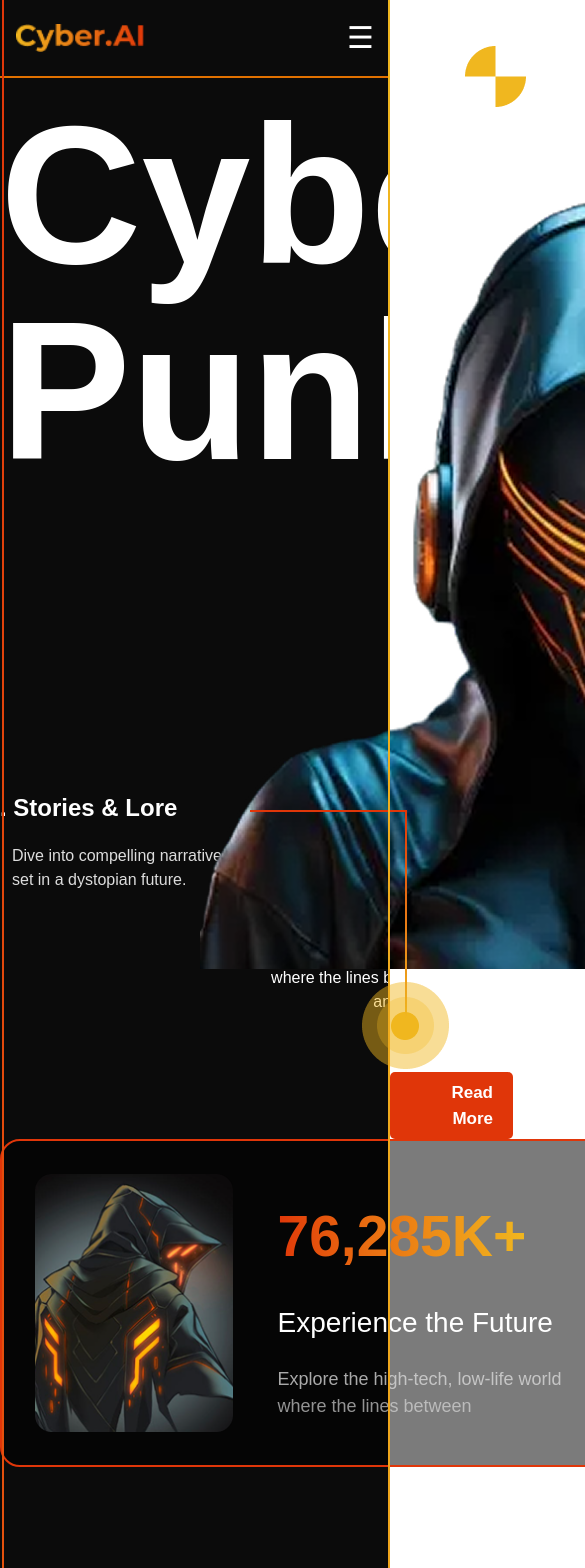
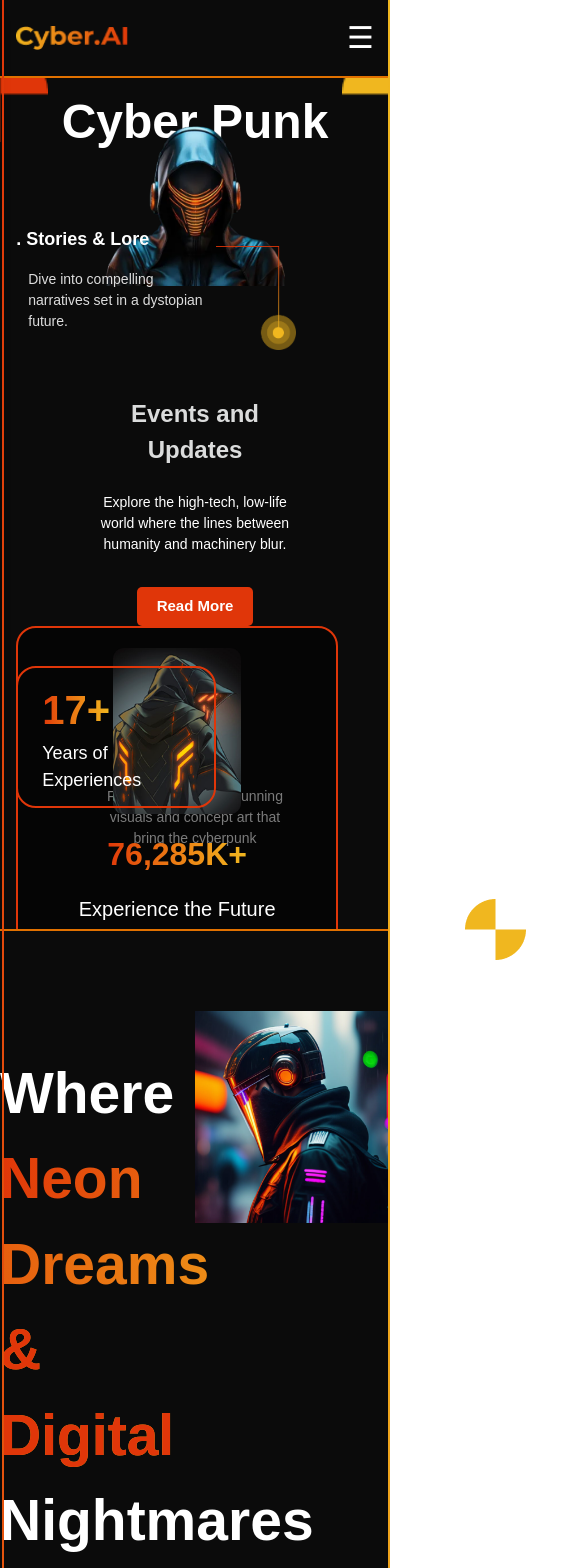
Before and after one commit to Mostofa-zaman/Cyber-Punk, a Next.js app: page / in a window 390 px wide. Shown: the top 1568 px of the page, 585 px wide, since content can reach past the window. Built offline with nearby package versions, Linux system fonts and the light colour scheme.

Commit message:
refactor(banner): make layout fully responsive without changing design

```diff
--- a/components/Banner.jsx
+++ b/components/Banner.jsx
@@ -1,168 +1,142 @@
-
-import React from 'react'
-
+import React from "react";
 
 const Banner = () => {
-    return (
+  return (
+    <section className="bg-[#0B0B0B] text-white border-t-2 border-amber-600 pb-20 lg:pb-[100px] overflow-hidden">
+      <div className="max-w-[1320px] w-11/12 mx-auto relative group">
 
-        <section className=' bg-[#0B0B0B]  text-white  border-t-2 border-amber-600 pb-[100px] '>
+        {/* Decorative Images */}
+        <img
+          className="absolute -left-16 lg:-left-34 -top-8 w-24 lg:w-auto"
+          src="/grouptwo.png"
+          alt=""
+        />
+        <img
+          className="absolute -right-16 lg:-right-34 -top-8 w-24 lg:w-auto"
+          src="/groupthree.png"
+          alt=""
+        />
 
-            <div className='max-w-[1320px] mx-auto relative group '>
-                <img className="absolute -left-34 -top-8" src="/grouptwo.png" alt="" />
-                <img className="absolute -right-34 -top-8" src="/groupthree.png" alt="" />
-                <div className=" pt-20 absolute">
-                    <img src="/bannerimg.png" alt="Cyberpunk Banner" className="mx-auto max-w-fit  w-[862px] h-[811px] ml-50" />
-                </div>
+        {/* Hero Image */}
+        <div className="pt-10 lg:pt-20 absolute left-1/2 -translate-x-1/2 lg:left-auto lg:translate-x-0">
+          <img
+            src="/bannerimg.png"
+            alt="Cyberpunk Banner"
+            className="mx-auto w-[320px] sm:w-[500px] md:w-[650px] lg:w-[862px] h-auto lg:h-[811px] lg:ml-50"
+          />
+        </div>
 
-                <div className=' '>
-                    <div className=" pt-5">
-                        <h1 className='text-[196px] text-white font-bold leading-none text-center ' >Cyber Punk</h1>
-                    </div>
+        {/* Heading */}
+        <div className="pt-5">
+          <h1 className="text-[48px] sm:text-[80px] md:text-[120px] lg:text-[196px] font-bold leading-none text-center">
+            Cyber Punk
+          </h1>
+        </div>
 
-                    <div className="flex justify-between">
-                        <div className="pt-[300px] flex">
-                            <div className="">
-                                <h4 className='font-semibold text-[24px] pb-[18px]'>. Stories & Lore</h4>
-                                <p className='font-medium text-[16px] text-[#DDDDDD] w-[250px] pl-3'>Dive into compelling narratives set in a dystopian future.</p>
-                            </div>
-                            <div className="">
-                                <img src='/groupone.png' alt='group' className='absolute pt-5 ' />
-                            </div>
-                        </div>
+        {/* Top Content */}
+        <div className="flex flex-col lg:flex-row justify-between">
 
-                        <div className="pt-[300px]">
-                            <h4 className='font-semibold text-[36px]  text-end text-[#feffffdb]'>Events and <br />Updates</h4>
-
-                            <p className='w-[263px] text-end pt-11 pb-[58px]'> Explore the high-tech, low-life world where the lines between humanity and machinery blur.</p>
-                            <button className='bg-[#E03609] hover:bg-[#F0B71F]  rounded-[5px] px-5  py-2 text-end items-end ml-35'>
-                                <a className='font-semibold text-[17px] text-end items-end ' href="">Read More</a>
-                            </button>
-
-                        </div>
-                    </div>
-
-                </div>
-                <div className="">
-
-                    <div className="">
-                        <div className=" flex  bg-[#00000084] absolute w-[655px] h-[328px] p-[33px] border-2 border-[#E03609] rounded-[20px] ">
-                            <img src="/bannercard.png" alt="" />
-                            <div className=" px-11 py-5  ">
-                                <span className='text-[57px] font-semibold bg-gradient-to-r from-[#E03609] to-[#F0B71F] bg-clip-text text-transparent'>76,285K+</span>
-                                <h3 className='text-[28px] font-medium pt-[22px] pb-[22px]'> Experience the Future</h3>
-                                <p className='text-[18px] text-[#ddddddc2] font-medium'>Explore the high-tech, low-life world </p>
-                                <p className='text-[18px] text-[#dddddda9] font-medium'>where the lines between</p>
-                            </div>
-
-                        </div>
-
-                        <div className=" flex ">
-                              <div className="pl-[800px]  pt-[100px]">
-                            <h2 className='text-white text-[36px] font-semibold pb-[44px]'>Art and <br /> Design</h2>
-                            <p className='text-white font-medium text-[18px]'>Feast your eyes on stunning <br /> visuals and concept art that <br /> bring the cyberpunk</p>
-                        </div>
-
-
-
-
-                            <div className=" ml-[1065px] mt-20 absolute px-9 py-2.5  justify-end w-[258px] h-[251px] border-2 border-[#E03609] rounded-[20px] ">
-                            <span className='bg-gradient-to-r from-[#E03609] to-[#F0B71F] bg-clip-text text-transparent text-[83px] font-semibold '>17+</span>
-                            <p className='text-[28px] font-medium'>Years of <br /> Experiences</p>
-                        </div>
-                        </div>
-                    </div>
-                </div>
+          {/* Left */}
+          <div className="pt-20 lg:pt-[300px] flex relative">
+            <div>
+              <h4 className="font-semibold text-[18px] sm:text-[20px] lg:text-[24px] pb-4">
+                . Stories & Lore
+              </h4>
+              <p className="font-medium text-[14px] sm:text-[15px] lg:text-[16px] text-[#DDDDDD] w-[200px] sm:w-[250px] pl-3">
+                Dive into compelling narratives set in a dystopian future.
+              </p>
             </div>
 
-        </section>
+            <img
+              src="/groupone.png"
+              alt="group"
+              className="absolute pt-5 w-20 sm:w-auto left-50"
+            />
+          </div>
 
-        //  <section className='bg-[#0B0B0B] text-white border-t-2 border-amber-600 pb-[100px]'>
+          {/* Right */}
+          <div className="pt-16 lg:pt-[300px] text-center lg:text-end">
+            <h4 className="font-semibold text-[24px] sm:text-[28px] lg:text-[36px] text-[#feffffdb]">
+              Events and <br /> Updates
+            </h4>
 
-        //     <div className='max-w-[1320px] mx-auto relative group'>
+            <p className="w-[220px] sm:w-[263px] mx-auto lg:ml-auto text-[14px] sm:text-[15px] lg:text-[16px] pt-6 lg:pt-11 pb-8 lg:pb-[58px]">
+              Explore the high-tech, low-life world where the lines between
+              humanity and machinery blur.
+            </p>
 
-        //         {/* SIDE DECOR */}
-        //         <img className="absolute -left-34 -top-8 hidden lg:block" src="/grouptwo.png" alt="" />
-        //         <img className="absolute -right-34 -top-8 hidden lg:block" src="/groupthree.png" alt="" />
+            <button className="bg-[#E03609] hover:bg-[#F0B71F] rounded-[5px] px-5 py-2 font-semibold text-[15px] sm:text-[17px] lg:ml-35">
+              Read More
+            </button>
+          </div>
+        </div>
 
-        //         {/* ⭐ MAIN BANNER IMAGE — ALWAYS BEHIND EVERYTHING */}
-        //         <div className="absolute left-1/2 -translate-x-1/2 top-10 md:top-20 ">
-        //             <img
-        //                 src="/bannerimg.png"
-        //                 alt="Cyberpunk Banner"
-        //                 className="mx-auto w-[300px] sm:w-[450px] md:w-[650px] lg:w-[862px] h-auto lg:h-[850px] "
-        //             />
-        //         </div>
+        {/* Middle Card */}
+        <div className="relative">
 
-        //         {/* TITLE */}
-        //         <div className='pt-[320px] md:pt-[450px] lg:pt-20'>
-        //             <h1 className='text-[60px] sm:text-[100px] md:text-[150px] lg:text-[196px] font-bold leading-none text-center'>
-        //                 Cyber Punk
-        //             </h1>
-        //         </div>
+          <div className="flex flex-col sm:flex-row bg-[#00000084] absolute
+          w-[90%] sm:w-[655px] h-auto sm:h-[328px] p-5 sm:p-[33px]
+          border-2 border-[#E03609] rounded-[20px]">
 
-        //         <div className="flex flex-col lg:flex-row justify-between">
+            <img
+              src="/bannercard.png"
+              alt=""
+              className="w-32 sm:w-auto mx-auto sm:mx-0"
+            />
 
-        //             {/* LEFT BLOCK */}
-        //             <div className="pt-[150px] md:pt-[250px] lg:pt-[200px] flex relative">
-        //                 <div>
-        //                     <h4 className='font-semibold text-[24px] pb-[18px]'>. Stories & Lore</h4>
-        //                     <p className='font-medium text-[16px] text-[#DDDDDD] w-[250px] pl-3'>
-        //                         Dive into compelling narratives set in a dystopian future.
-        //                     </p>
-        //                 </div>
-        //                 <img src='/groupone.png' alt='group' className='absolute pt-5 hidden md:block ml-50' />
-        //             </div>
+            <div className="px-4 sm:px-11 py-4 sm:py-5 text-center sm:text-left">
+              <span className="text-[32px] sm:text-[45px] lg:text-[57px] font-semibold bg-gradient-to-r from-[#E03609] to-[#F0B71F] bg-clip-text text-transparent">
+                76,285K+
+              </span>
 
-        //             {/* RIGHT BLOCK */}
-        //             <div className="pt-[150px] md:pt-[250px] lg:pt-[300px] text-center lg:text-right">
-        //                 <h4 className='font-semibold text-[36px] text-[#feffffdb]'>
-        //                     Events and <br /> Updates
-        //                 </h4>
+              <h3 className="text-[20px] sm:text-[24px] lg:text-[28px] font-medium pt-4 pb-4">
+                Experience the Future
+              </h3>
 
-        //                 <p className='w-[263px] mx-auto lg:mx-0 pt-11 pb-[58px]'>
-        //                     Explore the high-tech, low-life world where the lines between humanity and machinery blur.
-        //                 </p>
+              <p className="text-[14px] sm:text-[16px] lg:text-[18px] text-[#ddddddc2] font-medium">
+                Explore the high-tech, low-life world
+              </p>
+              <p className="text-[14px] sm:text-[16px] lg:text-[18px] text-[#dddddda9] font-medium">
+                where the lines between
+              </p>
+            </div>
+          </div>
 
-        //                 <button className='bg-[#E03609] hover:bg-[#F0B71F] rounded-[5px] px-5 py-2'>
-        //                     <a className='font-semibold text-[17px]' href="">Read More</a>
-        //                 </button>
-        //             </div>
-        //         </div>
+          {/* Bottom Section */}
+          <div className="flex flex-col lg:flex-row">
 
-        //         {/* MAIN CARD */}
-        //         <div className="flex ">
-        //             <div className="flex bg-[#00000084] absolute w-[655px] h-[328px] p-[33px] border-2 border-[#E03609] rounded-[20px]">
-        //                 <img src="/bannercard.png" alt="" />
-        //                 <div className="px-11 py-5">
-        //                     <span className='text-[57px] font-semibold bg-gradient-to-r from-[#E03609] to-[#F0B71F] bg-clip-text text-transparent'>76,285K+</span>
-        //                     <h3 className='text-[28px] font-medium pt-[22px] pb-[22px]'> Experience the Future</h3>
-        //                     <p className='text-[18px] text-[#ddddddc2] font-medium'>Explore the high-tech, low-life world </p>
-        //                     <p className='text-[18px] text-[#dddddda9] font-medium'>where the lines between</p>
-        //                 </div>
-        //             </div>
-        //         </div>
+            <div className="lg:pl-[800px] pt-16 lg:pt-[100px] text-center lg:text-left">
+              <h2 className="text-white text-[24px] sm:text-[28px] lg:text-[36px] font-semibold pb-6 lg:pb-[44px]">
+                Art and <br /> Design
+              </h2>
 
-        //         {/* BOTTOM RIGHT SECTION */}
-        //         <div className="flex">
+              <p className="text-white font-medium text-[14px] sm:text-[16px] lg:text-[18px]">
+                Feast your eyes on stunning <br />
+                visuals and concept art that <br />
+                bring the cyberpunk
+              </p>
+            </div>
 
-        //             <div className="pl-[800px] pt-[100px]">
-        //                 <h2 className='text-white text-[36px] font-semibold pb-[44px]'>
-        //                     Art and <br /> Design
-        //                 </h2>
-        //                 <p className='text-white font-medium text-[18px]'>
-        //                     Feast your eyes on stunning <br /> visuals and concept art that <br /> bring the cyberpunk
-        //                 </p>
-        //             </div>
+            <div
+              className="lg:ml-[1065px] mt-10 lg:mt-20 absolute
+              px-6 py-3 lg:px-9 lg:py-2.5 justify-end
+              w-[200px] sm:w-[258px] h-auto lg:h-[251px]
+              border-2 border-[#E03609] rounded-[20px]"
+            >
+              <span className="bg-gradient-to-r from-[#E03609] to-[#F0B71F] bg-clip-text text-transparent text-[40px] sm:text-[60px] lg:text-[83px] font-semibold">
+                17+
+              </span>
 
-        //             <div className="ml-[1065px] mt-20 absolute px-9 py-2.5 w-[258px] h-[251px] border-2 border-[#E03609] rounded-[20px]">
-        //                 <span className='bg-gradient-to-r from-[#E03609] to-[#F0B71F] bg-clip-text text-transparent text-[83px] font-semibold'>17+</span>
-        //                 <p className='text-[28px] font-medium'>Years of <br /> Experiences</p>
-        //             </div>
-        //         </div>
+              <p className="text-[18px] sm:text-[22px] lg:text-[28px] font-medium">
+                Years of <br /> Experiences
+              </p>
+            </div>
+          </div>
 
-        //     </div>
-        // </section>
-    )
-}
+        </div>
+      </div>
+    </section>
+  );
+};
 
-export default Banner
+export default Banner;
--- a/components/Navbar.jsx
+++ b/components/Navbar.jsx
@@ -1,69 +1,119 @@
-
 "use client";
 
 import React, { useState } from "react";
+
 const Navbar = () => {
   const [open, setOpen] = useState(false);
+  const [isRed, setIsRed] = useState(true);
+
   return (
-
-  <section className="bg-[#0B0B0B] lg:pb-10">
-      <div className="lg:max-w-[1320px] mx-auto py-5 px-4">
+    <section className="bg-[#0B0B0B] relative">
+      <div className="max-w-[1320px] mx-auto py-5 px-4">
 
         {/* TOP BAR */}
-        <div className="flex justify-between items-center">
+        <div className="flex items-center justify-between">
 
           {/* LOGO */}
-          <div>
           <img
             src="/logo.png"
             alt="Cyberpunk nav"
-              className="mx-auto cursor-pointer w-32 md:w-auto"
+            className="cursor-pointer w-28 sm:w-32 md:w-auto"
           />
-          </div>
 
           {/* DESKTOP MENU */}
-          <div className="hidden md:block">
-            <ul className="flex md:gap-10 lg:gap-30 text-white text-[16px]">
-              <li className="cursor-pointer">Home</li>
-              <li className="cursor-pointer">Pages</li>
-              <li className="cursor-pointer">Support</li>
-              <li className="cursor-pointer">Contact</li>
+          <ul className="hidden md:flex items-center gap-8 text-white">
+            <li className="cursor-pointer hover:text-[#E03609]">Home</li>
+            <li className="cursor-pointer hover:text-[#E03609]">Pages</li>
+            <li className="cursor-pointer hover:text-[#E03609]">Support</li>
+            <li className="cursor-pointer hover:text-[#E03609]">Contact</li>
           </ul>
-          </div>
 
-          {/* DESKTOP BUTTON */}
-          <button className="hidden md:block bg-[#E03609] md:py-3 md:px-4 lg:py-4 lg:px-10 rounded-2xl hover:bg-[#F0B71F] cursor-pointer text-white">
+          {/* DESKTOP RIGHT SIDE */}
+          <div className="hidden md:flex items-center gap-6">
+
+            {/* TOGGLE */}
+            <label className="inline-flex items-center cursor-pointer">
+              <input
+                type="checkbox"
+                className="sr-only peer"
+                checked={isRed}
+                onChange={(e) => setIsRed(e.target.checked)}
+              />
+              <div className="relative w-9 h-5 bg-gray-700 rounded-full peer-checked:bg-red-600
+                  after:content-[''] after:absolute after:top-0.5 after:left-[2px]
+                  after:bg-white after:rounded-full after:h-4 after:w-4 after:transition-all
+                  peer-checked:after:translate-x-full"></div>
+            </label>
+
+            <button className="bg-[#E03609] py-2 px-6 rounded-xl hover:bg-[#F0B71F] text-white transition">
               Get started free
             </button>
+          </div>
 
           {/* MOBILE MENU BUTTON */}
           <button
-            className="md:hidden text-white text-3xl"
+            className="md:hidden text-white text-3xl z-50"
             onClick={() => setOpen(!open)}
           >
             ☰
           </button>
         </div>
+      </div>
 
-        {/* MOBILE DROPDOWN */}
-        {open && (
-          <div className="md:hidden mt-5 space-y-5 text-white">
-            <ul className="flex flex-col gap-4 text-[18px]">
-              <li className="cursor-pointer">Home</li>
-              <li className="cursor-pointer">Pages</li>
-              <li className="cursor-pointer">Support</li>
-              <li className="cursor-pointer">Contact</li>
+      {/* MOBILE SLIDE MENU */}
+      <div
+        className={`fixed top-0 left-0 h-full w-[260px] bg-[#111] text-white transform
+          transition-transform duration-300 ease-in-out md:hidden z-40 shadow-lg
+          ${open ? "translate-x-0" : "-translate-x-full"}`}
+      >
+        <div className="p-6 flex flex-col gap-6">
+
+          {/* CLOSE BUTTON */}
+          <button
+            className="self-end text-2xl"
+            onClick={() => setOpen(false)}
+          >
+            ✕
+          </button>
+
+          {/* MENU LINKS */}
+          <ul className="flex flex-col gap-5 text-lg">
+            <li className="cursor-pointer hover:text-[#E03609]">Home</li>
+            <li className="cursor-pointer hover:text-[#E03609]">Pages</li>
+            <li className="cursor-pointer hover:text-[#E03609]">Support</li>
+            <li className="cursor-pointer hover:text-[#E03609]">Contact</li>
           </ul>
 
-            <button className="bg-[#E03609] py-3 px-4 rounded-xl hover:bg-[#F0B71F] cursor-pointer w-full text-center">
+          {/* TOGGLE */}
+          <label className="inline-flex items-center cursor-pointer mt-4">
+            <input
+              type="checkbox"
+              className="sr-only peer"
+              checked={isRed}
+              onChange={(e) => setIsRed(e.target.checked)}
+            />
+            <div className="relative w-9 h-5 bg-gray-700 rounded-full peer-checked:bg-red-600
+              after:content-[''] after:absolute after:top-0.5 after:left-[2px]
+              after:bg-white after:rounded-full after:h-4 after:w-4 after:transition-all
+              peer-checked:after:translate-x-full"></div>
+            <span className="ml-3 text-sm">Red</span>
+          </label>
+
+          <button className="bg-[#E03609] py-3 rounded-xl hover:bg-[#F0B71F] transition">
             Get started free
           </button>
         </div>
+      </div>
+
+      {/* OVERLAY */}
+      {open && (
+        <div
+          className="fixed inset-0 bg-black/50 md:hidden z-30"
+          onClick={() => setOpen(false)}
+        />
       )}
-      </div>
     </section>
+  );
+};
 
-  )
-}
-
-export default Navbar
+export default Navbar;
```
Lines whose indentation alone changed are shown as unchanged.
